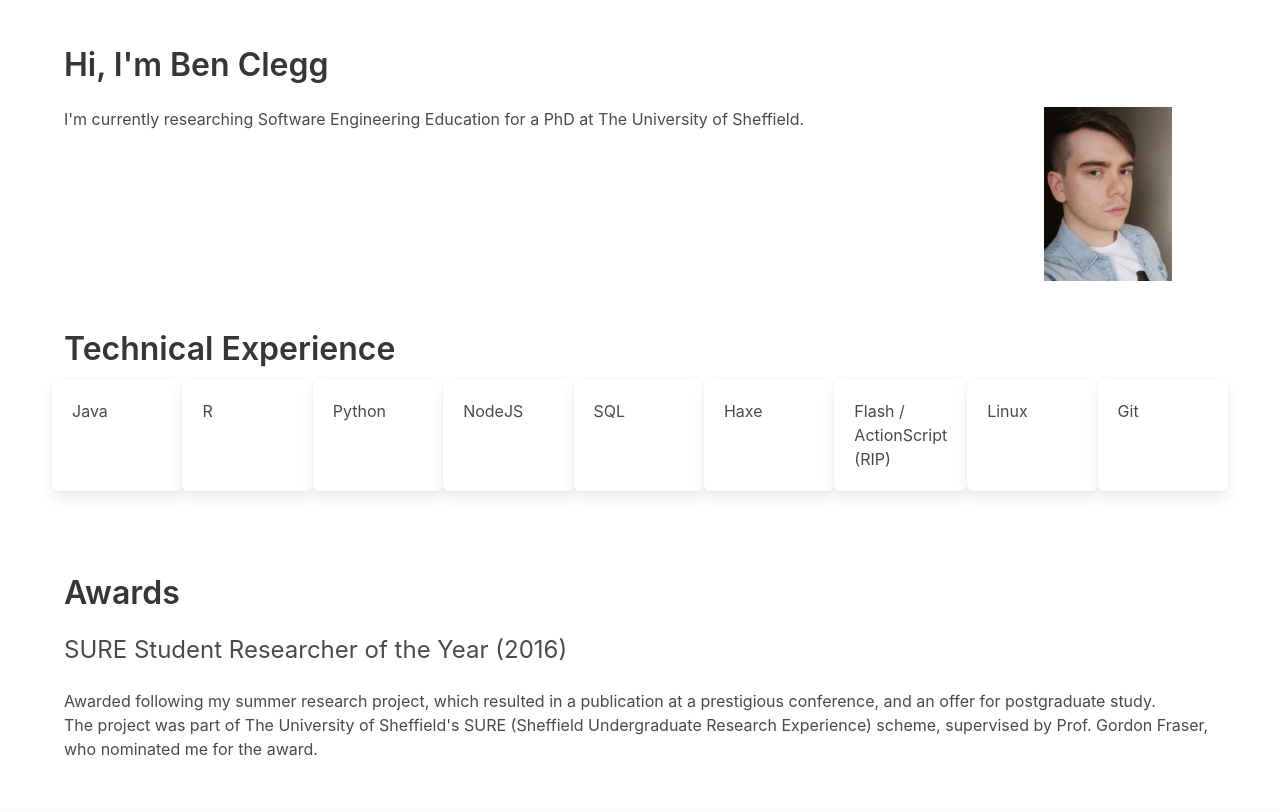
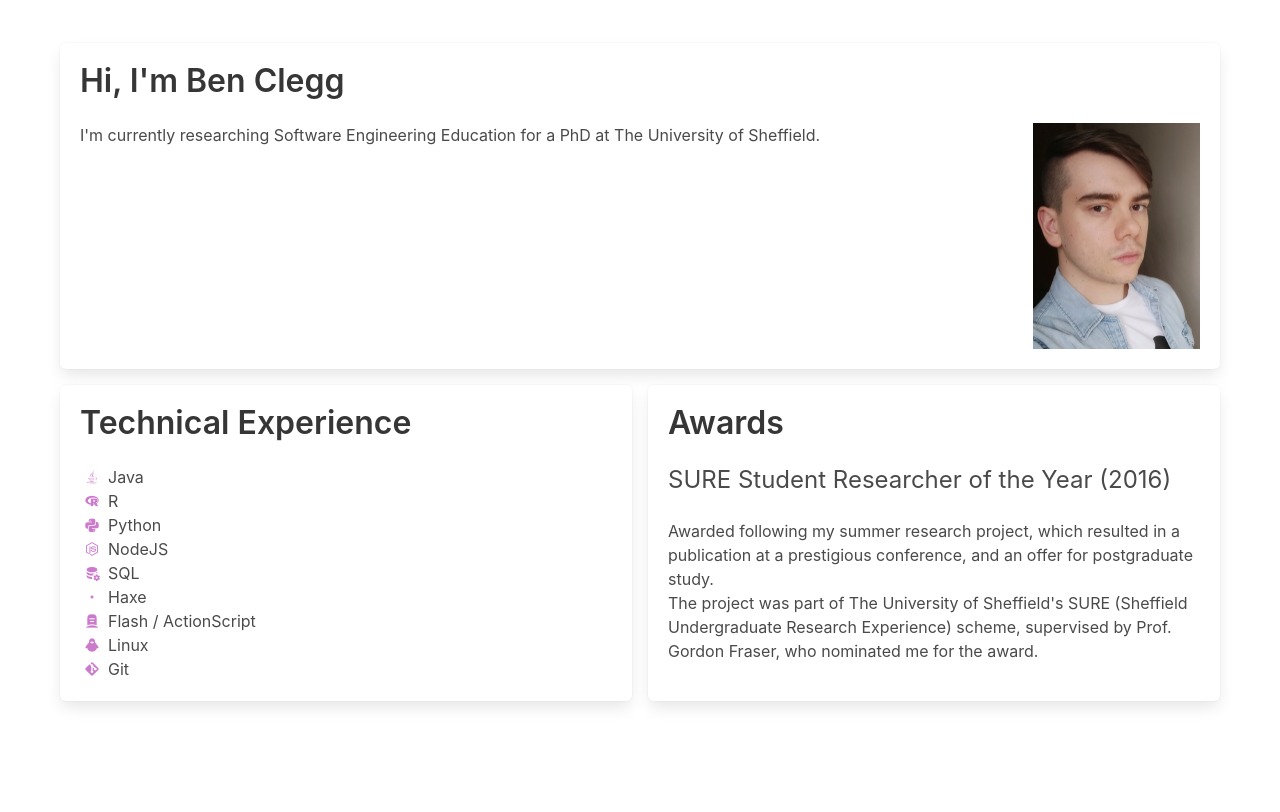
Before and after one commit to ben-clegg/ben-clegg.github.io, an Eleventy site: page index.njk in a window 1280 px wide. Shown: the part 540-1352 px from the top of the page. Built offline with nearby package versions, Linux system fonts and the light colour scheme; Eleventy itself is replaced by a stand-in of ours; files that its build step writes are made by us from their sources; a web font is replaced by a local one.

Commit message:
made about tiled, added icon based list for experience

```diff
--- a/index.njk
+++ b/index.njk
@@ -1,47 +1,73 @@
 ---
 layout: common.njk
 title: About
+experienceItems: [
+  {icon: "language-java", text: "Java"},
+  {icon: "language-r", text: "R"},
+  {icon: "language-python", text: "Python"},
+  {icon: "nodejs", text: "NodeJS"},
+  {icon: "database-cog", text: "SQL"},
+  {icon: "square-small", text: "Haxe"},
+  {icon: "grave-stone", text: "Flash / ActionScript"},
+  {icon: "linux", text: "Linux"},
+  {icon: "git", text: "Git"}
+]
 ---
 
 <section class="section">
   <div class="container">
+    <div class="tile is-ancestor is-flex-wrap-wrap">
 
-      <h2 class="title is-10">Hi, I'm Ben Clegg</h2>
-      <div class="columns">
-        <div class="column">
-          <p>I'm currently researching Software Engineering Education for a PhD at The University of Sheffield.</p>
-        </div>
-        <div class="column is-2">
-            <figure class="image is-128x128">
+      <div class="tile is-child is-12 p-2">
+        <div class="box" style="height: 100%">
+          <h2 class="title is-3">Hi, I'm Ben Clegg</h2>
+          <div class=columns>
+            <div class="column is-10">
+              <p>I'm currently researching Software Engineering Education for a PhD at The University of Sheffield.</p>
+            </div>
+            <div class="column is-2">
+              <figure class="image">
                 <img src="/assets/img/portrait.jpg">
-            </figure>
+              </figure>
+            </div>
+          </div>
         </div>
       </div>
+
+      <div class="tile is-child is-6 p-2">
+        <div class="box" style="height: 100%">
+          <h2 class="title is-3">Technical Experience</h2>
+
+            {%- for item in experienceItems -%}
+              <p>
+                <span class="icon-text">
+                  <span class="icon has-text-primary">
+                    <i class="mdi mdi-{{item.icon}}"></i>
+                  </span>
+                  <span>{{item.text | safe}}</span>
+                </span>
+              </p>
+
+            {%- endfor-%}
+        </div>
+      </div>
+
+      <div class="tile is-child is-6 p-2">
+        <div class="box" style="height: 100%">
+          <h2 class="title is-3 is-spaced">Awards</h2>
+          <h3 class="subtitle is-4">SURE Student Researcher of the Year (2016)</h3>
+          <p>Awarded following my summer research project, which resulted in a publication at a prestigious conference, and an offer for postgraduate study.</p>
+          <p>The project was part of The University of Sheffield's SURE (Sheffield Undergraduate Research Experience) scheme, supervised by Prof. Gordon Fraser, who nominated me for the award.</p>
+        </div>
+      </div>
+
+
     </div>
+  </div>
 </section>
 
 <section class="section">
   <div class="container">
-      <h2 class="title is-3">Technical Experience</h2>
-      <div class="tile is-ancestor">
-        <div class="tile is-child box">Java</div>
-        <div class="tile is-child box">R</div>
-        <div class="tile is-child box">Python</div>
-        <div class="tile is-child box">NodeJS</div>
-        <div class="tile is-child box">SQL</div>
-        <div class="tile is-child box">Haxe</div>
-        <div class="tile is-child box">Flash / ActionScript (RIP)</div>
-        <div class="tile is-child box">Linux</div>
-        <div class="tile is-child box">Git</div>
-      </div>
+
     </div>
 </section>
-
-<section class="section">
-  <div class="container">
-      <h2 class="title is-3 is-spaced">Awards</h2>
-      <h3 class="subtitle is-4">SURE Student Researcher of the Year (2016)</h3>
-      <p>Awarded following my summer research project, which resulted in a publication at a prestigious conference, and an offer for postgraduate study.</p>
-      <p>The project was part of The University of Sheffield's SURE (Sheffield Undergraduate Research Experience) scheme, supervised by Prof. Gordon Fraser, who nominated me for the award.</p>
-    </div>
-</section>
```
Also changed, not shown: 1 other file.
